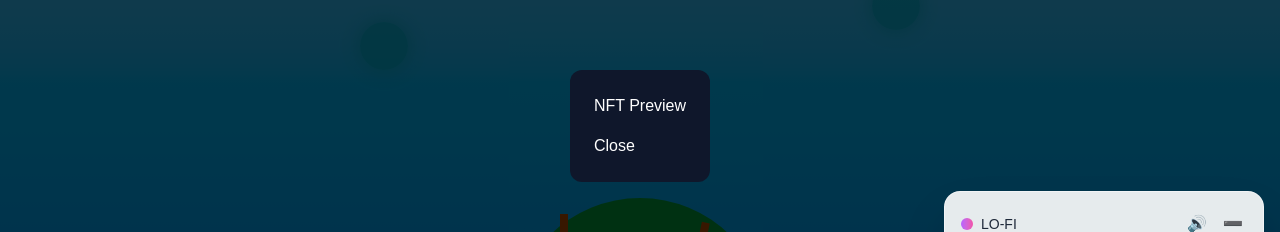
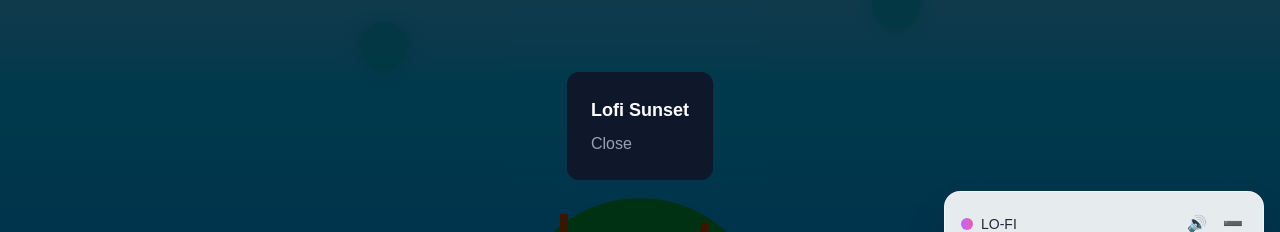
Before and after one commit to dubplanet/Mucih_web, a Next.js app: page / in a window 1280 px wide. Both pictures are taken after a click on the button "Lofi Sunset". Shown: the part 274-506 px from the top of the page. Built offline with nearby package versions, Linux system fonts and the light colour scheme.

Commit message:
feat: unique NFT modal per orb

```diff
--- a/components/ArtOrbs.tsx
+++ b/components/ArtOrbs.tsx
@@ -2,23 +2,26 @@
 import { useState } from "react";
 import NftModal from "./NftModal";
 
-export default function ArtOrbs({ isNight }: { isNight: boolean }) {
-  const [open, setOpen] = useState(false);
+interface Props {
+  isNight: boolean;
+}
 
-  // positions as percentages
+export default function ArtOrbs({ isNight }: Props) {
+  const [modalTitle, setModalTitle] = useState<string | null>(null);
+
+  // positions (percentages)
   const orbs = [
-    { id: 1, title: "Lofi Sunset", left: 30, top: 40 },
-    { id: 2, title: "Reggae Wave", left: 70, top: 35 },
-    { id: 3, title: "Island Dream", left: 50, top: 20 },
+    { title: "Lofi Sunset", left: 30, top: 40 },
+    { title: "Reggae Wave", left: 70, top: 35 },
+    { title: "Island Dream", left: 50, top: 20 },
   ];
-interface Props { isNight: boolean; }
 
   return (
     <>
-      {orbs.map((o) => (
+      {orbs.map((o, idx) => (
         <button
-          key={o.id}
-          onClick={() => setOpen(true)}
+          key={idx}
+          onClick={() => setModalTitle(o.title)}
           className={`absolute w-12 h-12 rounded-full transition-all duration-1000 hover:scale-110 animate-pulse
             ${isNight ? "bg-pink-500/80" : "bg-cyan-500/80"}`}
           style={{
@@ -31,7 +34,7 @@ interface Props { isNight: boolean; }
           <span className="sr-only">{o.title}</span>
         </button>
       ))}
-      {open && <NftModal onClose={() => setOpen(false)} />}
+      {modalTitle && <NftModal title={modalTitle} onClose={() => setModalTitle(null)} />}
     </>
   );
 }
--- a/components/NftModal.tsx
+++ b/components/NftModal.tsx
@@ -1,16 +1,11 @@
 "use client";
-export default function NftModal({ onClose }: { onClose: () => void }) {
+ // NftModal.tsx  (inside component)
+export default function NftModal({ title, onClose }: { title: string; onClose: () => void }) {
   return (
-    <div
-      className="fixed inset-0 z-50 flex items-center justify-center bg-black/70"
-      onClick={onClose}
-    >
-      <div
-        className="bg-slate-900 rounded-xl p-6 text-white"
-        onClick={(e) => e.stopPropagation()}
-      >
-        <h2>NFT Preview</h2>
-        <button onClick={onClose} className="mt-4">Close</button>
+    <div className="fixed inset-0 z-50 flex items-center justify-center bg-black/70">
+      <div className="bg-slate-900 rounded-xl p-6 text-white">
+        <h2 className="text-lg font-bold mb-2">{title}</h2>
+        <button onClick={onClose} className="text-gray-400 hover:text-white">Close</button>
       </div>
     </div>
   );
```
